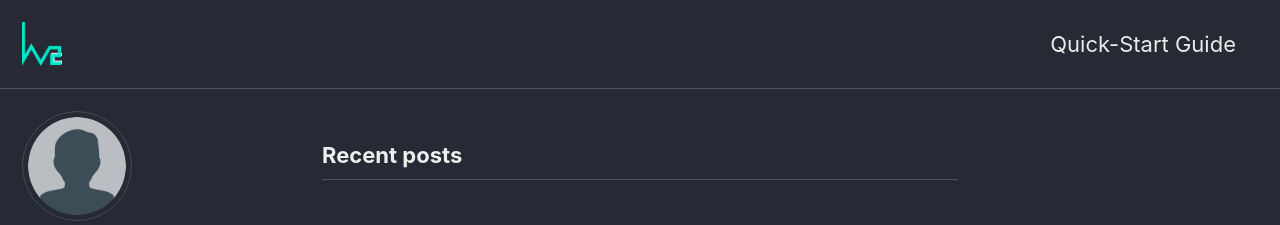
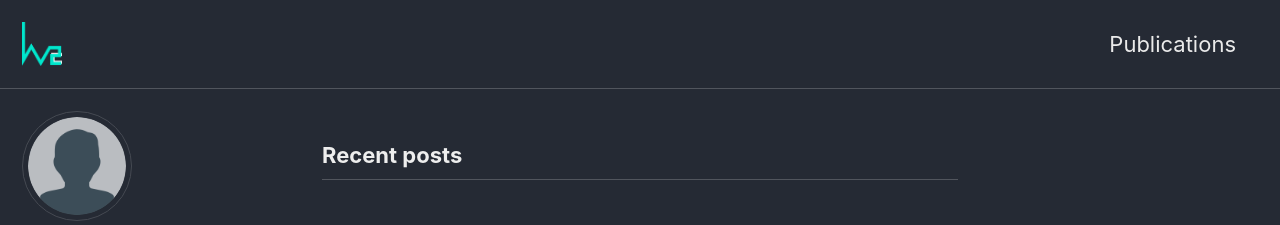
Before and after one commit to camhao168/camhao168.github.io, a Jekyll site: the page built from index.html, in a window 1280 px wide. Shown: the top 225 px of the page. Built offline with Jekyll 4.4.1, drawn with Linux system fonts in a browser that asks for light colours; cached includes are drawn as plain includes; the list of posts is cut into pages by our own code.

Commit message:
Update navigation.yml

```diff
--- a/_data/navigation.yml
+++ b/_data/navigation.yml
@@ -1,7 +1,7 @@
 # main links
 main:
-  - title: "Quick-Start Guide"
-    url: https://mmistakes.github.io/minimal-mistakes/docs/quick-start-guide/
+  - title: "Publications"
+    url: /publications/
   # - title: "About"
   #   url: https://mmistakes.github.io/minimal-mistakes/about/
   # - title: "Sample Posts"
```
